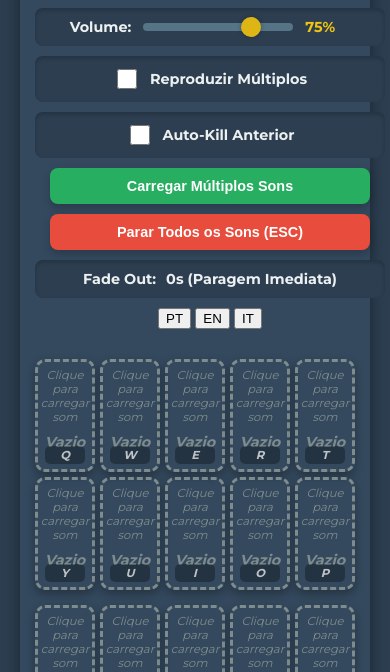
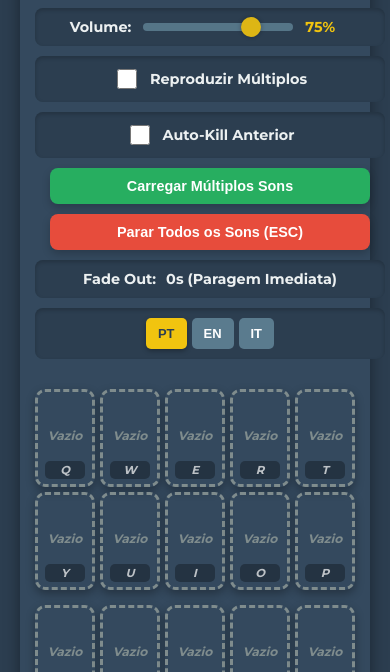
Before and after one commit to estudioporta19/Soundboard, a plain HTML site: page index.html in a window 390 px wide. Shown: the part 146-818 px from the top of the page. Drawn offline with nearby package versions, Linux system fonts and the light colour scheme.

Commit message:
Update style.css

```diff
--- a/style.css
+++ b/style.css
@@ -37,7 +37,7 @@ h1 {
     align-items: center;
 }
 
-.volume-control, .playback-mode, .fadeout-settings {
+.volume-control, .playback-mode, .fadeout-settings, .language-selection {
     display: flex;
     align-items: center;
     gap: 10px;
@@ -122,6 +122,40 @@ h1 {
     transform: translateY(0);
 }
 
+/* Estilos para os botões de idioma */
+.language-selection {
+    gap: 5px;
+    padding: 5px 10px; /* Reduzido para ser mais compacto */
+}
+
+.lang-button {
+    background-color: #5a7b8e; /* Cor mais escura */
+    color: white;
+    border: none;
+    padding: 8px 12px;
+    border-radius: 5px;
+    cursor: pointer;
+    font-size: 0.9em;
+    font-weight: bold;
+    transition: background-color 0.2s ease, transform 0.1s ease;
+}
+
+.lang-button:hover {
+    background-color: #6a8ea0;
+    transform: translateY(-1px);
+}
+
+.lang-button.active {
+    background-color: #f1c40f; /* Amarelo */
+    color: #2c3e50; /* Texto escuro */
+    box-shadow: 0 2px 5px rgba(0,0,0,0.3);
+}
+
+.lang-button:active {
+    transform: translateY(0);
+}
+
+
 /* Alterações para o layout QWERTY */
 .soundboard-grid {
     display: flex; /* Agora é um flex container para as linhas */
@@ -184,7 +218,7 @@ h1 {
 }
 
 .sound-cell.empty::before {
-    content: "Clique para carregar som";
+    content: attr(data-empty-text); /* Agora usa o atributo data para tradução */
     text-align: center;
     margin-bottom: 5px; /* Espaço entre o texto e a tecla */
 }
@@ -204,10 +238,9 @@ h1 {
     border-color: #fff;
 }
 
-
 .sound-cell .sound-name {
     font-weight: bold;
-    font-size: 1.1em;
+    font-size: 0.9em; /* REDUZIDO AQUI */
     margin-bottom: 8px;
     text-align: center;
     word-break: break-word;
@@ -221,6 +254,7 @@ h1 {
     justify-content: center;
     width: 100%;
     color: inherit;
+    line-height: 1.2; /* Ajuste para melhor espaçamento de múltiplas linhas */
 }
 
 .sound-cell .sound-name:hover {
@@ -356,14 +390,14 @@ h1 {
         padding: 8px;
     }
     .sound-cell .sound-name {
-        font-size: 1em;
+        font-size: 0.85em; /* Ajuste para telas menores */
     }
     .delete-button, .replace-sound-button {
         width: 24px;
         height: 24px;
         font-size: 0.9em;
     }
-    .volume-control, .playback-mode, .fadeout-settings, #load-sounds-button-general, #stop-all-sounds {
+    .volume-control, .playback-mode, .fadeout-settings, .language-selection, #load-sounds-button-general, #stop-all-sounds {
         padding: 10px 15px;
         font-size: 0.9em;
     }
@@ -387,7 +421,7 @@ h1 {
         padding: 6px;
     }
     .sound-cell.empty::before {
-        font-size: 0.8em;
+        font-size: 0.7em; /* Ajuste para telas menores */
     }
     .controls {
         flex-direction: column;
@@ -396,7 +430,7 @@ h1 {
     #load-sounds-button-general, #stop-all-sounds {
         width: 100%;
     }
-    .volume-control, .playback-mode, .fadeout-settings {
+    .volume-control, .playback-mode, .fadeout-settings, .language-selection {
         width: 100%;
         justify-content: center;
     }
```
